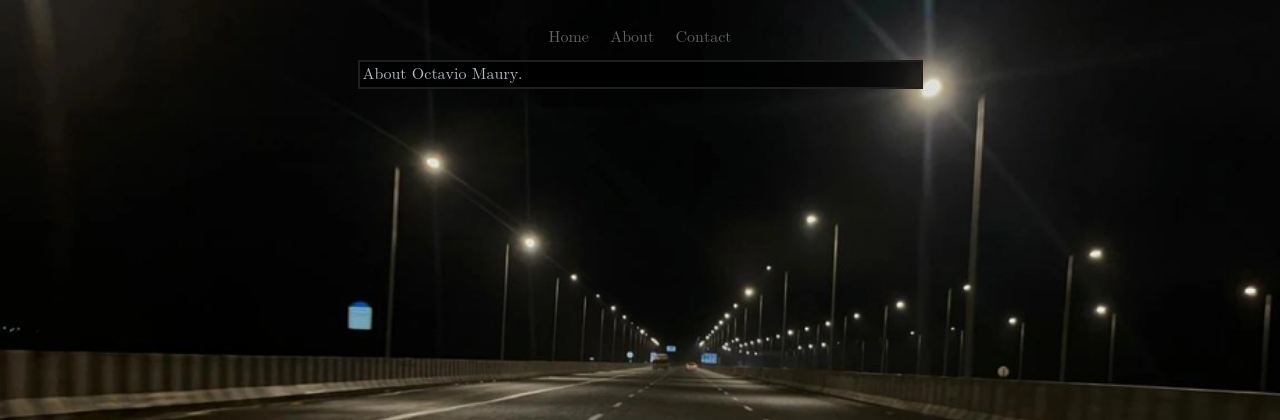
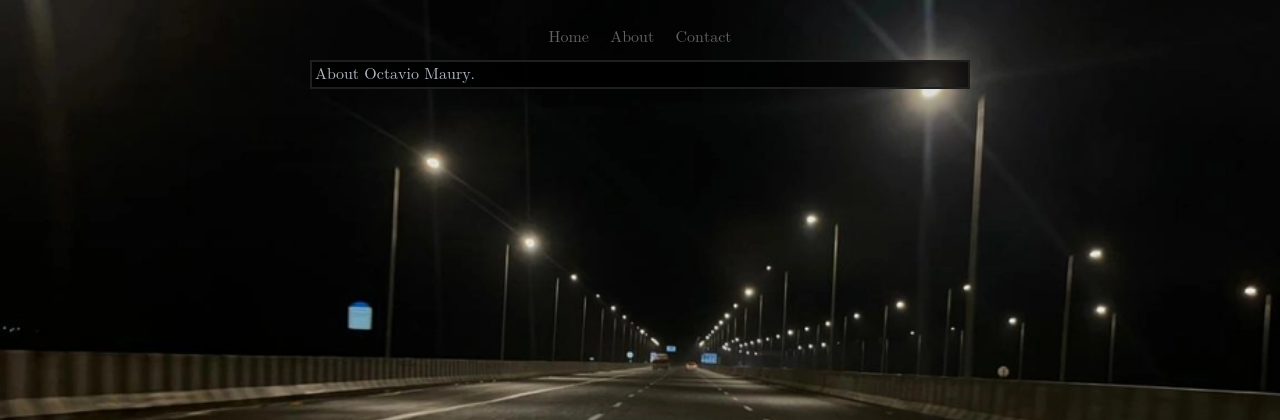
Before and after one commit to sortalost/microposts, a Flask app: page /about in a window 1280 px wide. Shown: the top 420 px of the page. Run offline with Flask 3, Linux system fonts and the light colour scheme.

Commit message:
dynamic width

```diff
--- a/src/static/css/4chan.css
+++ b/src/static/css/4chan.css
@@ -1,3 +1,6 @@
+:root{
+    --width:650px; /* width of the container thats contains the image and text */
+}
 
 .term:target {
     border-color: #eeeeee!important;
@@ -8,7 +11,7 @@
     background-color: #000000c5;
     color: #b3b8c3;
     width: 90%;
-    max-width: 555px;
+    max-width: var(--width);
     border: solid 2px #1f1f1f;
     margin: 5px auto;
     padding: 3px;
```
